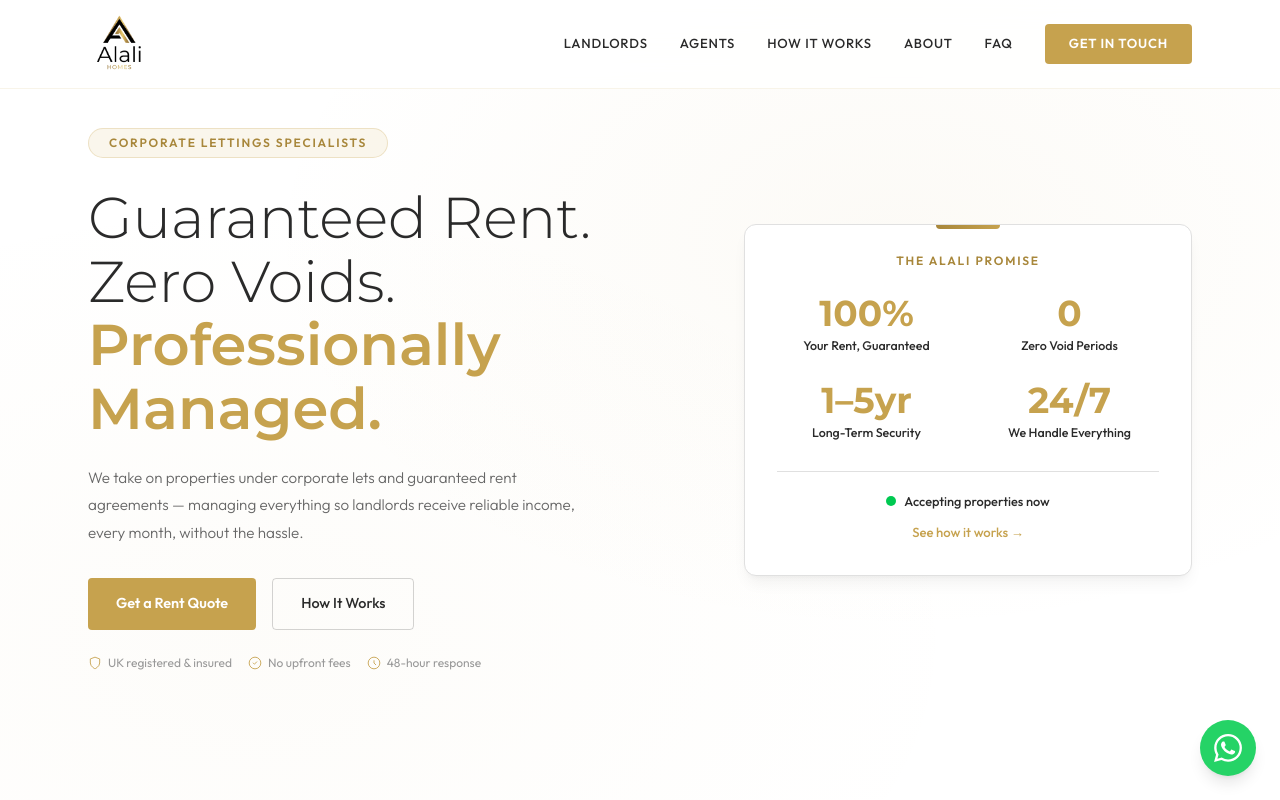
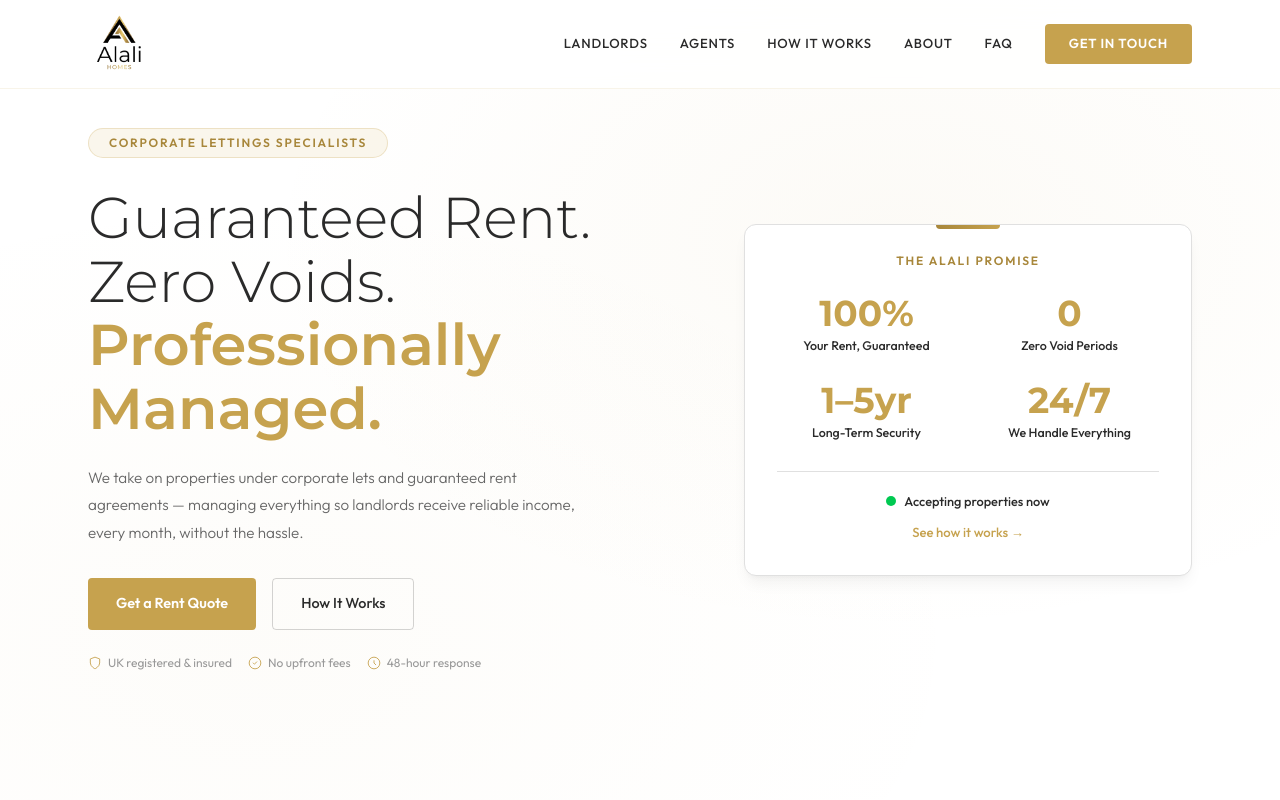
Before and after one commit to elayronline/alali-homes, a Next.js app: page / in a window 1280 px wide. Shown: the top 800 px of the page. Built offline with nearby package versions, Linux system fonts and the light colour scheme.

Commit message:
Remove LinkedIn and WhatsApp from site
Co-Authored-By: Claude Opus 4.6 <noreply@anthropic.com>

```diff
--- a/app/page.tsx
+++ b/app/page.tsx
@@ -9,7 +9,6 @@ import { TrustCompliance } from "@/components/TrustCompliance"
 import { FAQ } from "@/components/FAQ"
 import { CTABanner } from "@/components/CTABanner"
 import { Footer } from "@/components/Footer"
-import { WhatsAppButton } from "@/components/WhatsAppButton"
 import { ScrollToTop } from "@/components/ScrollToTop"
 import { GoldDivider } from "@/components/GoldDivider"
 
@@ -32,7 +31,6 @@ export default function Home() {
       <GoldDivider />
       <CTABanner />
       <Footer />
-      <WhatsAppButton />
       <ScrollToTop />
     </>
   )
--- a/components/Footer.tsx
+++ b/components/Footer.tsx
@@ -1,4 +1,4 @@
-import { Instagram, Linkedin } from "lucide-react"
+import { Instagram } from "lucide-react"
 
 const companyLinks = [
   { label: "About", href: "#about" },
@@ -49,26 +49,6 @@ export function Footer() {
                 aria-label="Follow us on Instagram"
               >
                 <Instagram className="h-4 w-4" />
-              </a>
-              <a
-                href="https://linkedin.com"
-                target="_blank"
-                rel="noopener noreferrer"
-                className="flex h-11 w-11 items-center justify-center rounded-full border border-white/10 text-white/50 transition-all hover:border-gold/40 hover:text-gold"
-                aria-label="Connect on LinkedIn"
-              >
-                <Linkedin className="h-4 w-4" />
-              </a>
-              <a
-                href="https://wa.me/442045158438"
-                target="_blank"
-                rel="noopener noreferrer"
-                className="flex h-11 w-11 items-center justify-center rounded-full border border-white/10 text-white/50 transition-all hover:border-gold/40 hover:text-gold"
-                aria-label="Message us on WhatsApp"
-              >
-                <svg className="h-4 w-4" fill="currentColor" viewBox="0 0 24 24" aria-hidden="true">
-                  <path d="M17.472 14.382c-.297-.149-1.758-.867-2.03-.967-.273-.099-.471-.148-.67.15-.197.297-.767.966-.94 1.164-.173.199-.347.223-.644.075-.297-.15-1.255-.463-2.39-1.475-.883-.788-1.48-1.761-1.653-2.059-.173-.297-.018-.458.13-.606.134-.133.298-.347.446-.52.149-.174.198-.298.298-.497.099-.198.05-.371-.025-.52-.075-.149-.669-1.612-.916-2.207-.242-.579-.487-.5-.669-.51-.173-.008-.371-.01-.57-.01-.198 0-.52.074-.792.372-.272.297-1.04 1.016-1.04 2.479 0 1.462 1.065 2.875 1.213 3.074.149.198 2.096 3.2 5.077 4.487.709.306 1.262.489 1.694.625.712.227 1.36.195 1.871.118.571-.085 1.758-.719 2.006-1.413.248-.694.248-1.289.173-1.413-.074-.124-.272-.198-.57-.347m-5.421 7.403h-.004a9.87 9.87 0 01-5.031-1.378l-.361-.214-3.741.982.998-3.648-.235-.374a9.86 9.86 0 01-1.51-5.26c.001-5.45 4.436-9.884 9.888-9.884 2.64 0 5.122 1.03 6.988 2.898a9.825 9.825 0 012.893 6.994c-.003 5.45-4.437 9.884-9.885 9.884m8.413-18.297A11.815 11.815 0 0012.05 0C5.495 0 .16 5.335.157 11.892c0 2.096.547 4.142 1.588 5.945L.057 24l6.305-1.654a11.882 11.882 0 005.683 1.448h.005c6.554 0 11.89-5.335 11.893-11.893a11.821 11.821 0 00-3.48-8.413z" />
-                </svg>
               </a>
             </div>
           </div>
--- a/components/HowItWorks.tsx
+++ b/components/HowItWorks.tsx
@@ -7,7 +7,7 @@ const steps = [
   {
     num: "01",
     title: "Get in Touch",
-    desc: "Contact us via the form, WhatsApp, or phone. Tell us about your property \u2014 location, type, bedrooms, and current situation. No commitment at this stage.",
+    desc: "Contact us via the form or phone. Tell us about your property \u2014 location, type, bedrooms, and current situation. No commitment at this stage.",
     detail:
       "What we need: basic property details and what you\u2019re looking for \u2014 guaranteed rent, full management, or both.",
   },
--- a/components/WhatsAppButton.tsx
+++ /dev/null
@@ -1,17 +0,0 @@
-"use client"
-
-export function WhatsAppButton() {
-  return (
-    <a
-      href="https://wa.me/442045158438"
-      target="_blank"
-      rel="noopener noreferrer"
-      className="fixed right-6 bottom-6 z-50 flex h-14 w-14 items-center justify-center rounded-full bg-[#25D366] shadow-lg transition-all hover:scale-110 hover:shadow-xl active:scale-95"
-      aria-label="Chat with us on WhatsApp"
-    >
-      <svg width="28" height="28" fill="white" viewBox="0 0 24 24" aria-hidden="true">
-        <path d="M17.472 14.382c-.297-.149-1.758-.867-2.03-.967-.273-.099-.471-.148-.67.15-.197.297-.767.966-.94 1.164-.173.199-.347.223-.644.075-.297-.15-1.255-.463-2.39-1.475-.883-.788-1.48-1.761-1.653-2.059-.173-.297-.018-.458.13-.606.134-.133.298-.347.446-.52.149-.174.198-.298.298-.497.099-.198.05-.371-.025-.52-.075-.149-.669-1.612-.916-2.207-.242-.579-.487-.5-.669-.51-.173-.008-.371-.01-.57-.01-.198 0-.52.074-.792.372-.272.297-1.04 1.016-1.04 2.479 0 1.462 1.065 2.875 1.213 3.074.149.198 2.096 3.2 5.077 4.487.709.306 1.262.489 1.694.625.712.227 1.36.195 1.871.118.571-.085 1.758-.719 2.006-1.413.248-.694.248-1.289.173-1.413-.074-.124-.272-.198-.57-.347m-5.421 7.403h-.004a9.87 9.87 0 01-5.031-1.378l-.361-.214-3.741.982.998-3.648-.235-.374a9.86 9.86 0 01-1.51-5.26c.001-5.45 4.436-9.884 9.888-9.884 2.64 0 5.122 1.03 6.988 2.898a9.825 9.825 0 012.893 6.994c-.003 5.45-4.437 9.884-9.885 9.884m8.413-18.297A11.815 11.815 0 0012.05 0C5.495 0 .16 5.335.157 11.892c0 2.096.547 4.142 1.588 5.945L.057 24l6.305-1.654a11.882 11.882 0 005.683 1.448h.005c6.554 0 11.89-5.335 11.893-11.893a11.821 11.821 0 00-3.48-8.413z" />
-      </svg>
-    </a>
-  )
-}
```
